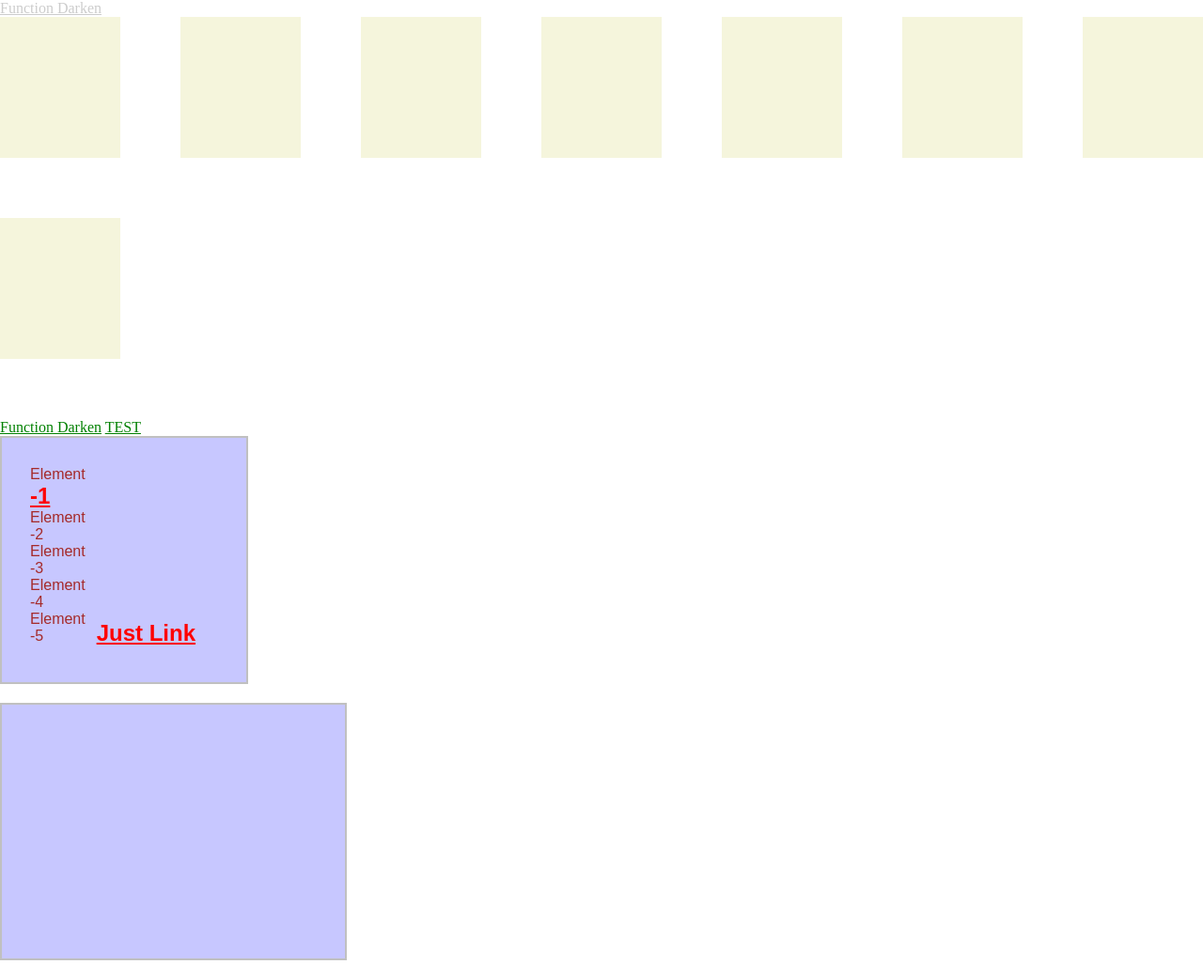
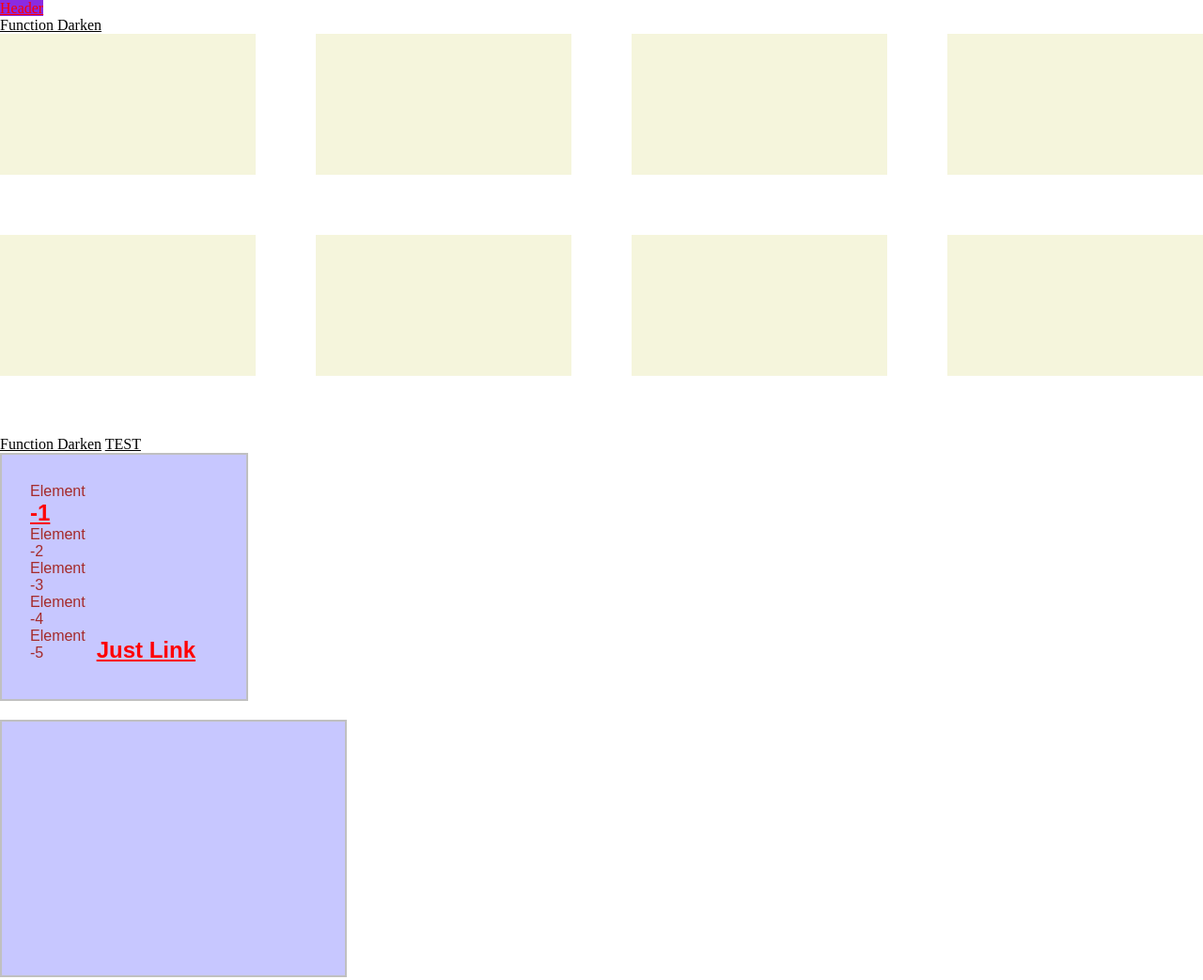
Before and after one commit to ellavrubel/sass, a website: page index.html in a window 1280 px wide. Shown: the whole page at 94% size. Drawn offline with Linux system fonts and the light colour scheme.

Commit message:
if/else for @content

```diff
--- a/css/mixins.scss
+++ b/css/mixins.scss
@@ -1,11 +1,17 @@
 @mixin grid($cols, $margin){
   display: flex;
   background: beige;
-  margin-right: $margin;
   margin-bottom: $margin;
   height: 150px;
 
-  width: ((100% - (($cols - 1) * $margin)) / $cols) ;
+  @if($cols >= 5){
+    width: 100%;
+    margin-right: 0;
+  }
+  @else {
+    width: ((100% - (($cols - 1) * $margin)) / $cols);
+    margin-right: $margin;
+  }
 
   &:nth-child(#{$cols}n){  /* обращение к последнему элементу*/
     margin-right: 0;
@@ -23,8 +29,8 @@
   padding: $padd;
 }
 
-@mixin link($link, $hover, $active, $visited){
-  a {  /*при указании тега - вызывать mixin можно просто указав @include(аргументы)*/
+@mixin link($link, $hover, $active, $visited) {
+  a { /*при указании тега - вызывать mixin можно просто указав @include(аргументы)*/
     color: $link;
 
     &:hover {
@@ -35,8 +41,6 @@
       color: $active;
     }
 
-    &:visited {
-      color: $visited;
-    }
+    @content;
   }
 }
--- a/css/style.scss
+++ b/css/style.scss
@@ -12,16 +12,33 @@
 
   @include link(black, red, blue, green);
 
+.header{
+  @include link(black, red, blue, green){
+    background: blueviolet;
+
+    &:visited{
+      color: red;
+    }
+  }
+}
+
+
+
 #grid{
   display: flex;
   flex-wrap: wrap;
   width: 100%;
 
   > div {
-    @include grid(7, 5%);
+    @include grid(4, 5%);
+  }
+}
 
+@for $I from 24 to 29{
+  .#{$someVar}-#{$I}{
+    width: 50px+$I;
+    height: 50px+$I;
   }
-
 }
 
 .block:not(.first){
--- a/css/variables.scss
+++ b/css/variables.scss
@@ -3,3 +3,5 @@ $blockWidth: 200px;
 $border: 2px solid silver;
 $bgColor: rgba(0, 0, 255, 0.22);
 $mainFontSIze: 1.5em;
+
+$someVar: some_class;
--- a/index.html
+++ b/index.html
@@ -6,6 +6,8 @@
     <link rel="stylesheet" href="css/style.css">
 </head>
 <body>
+
+<div class="header"><a href="">Header</a></div>
 
 <a href="/">Function Darken</a>
 
```
Also changed, not shown: css/style.css, 1 other file.
